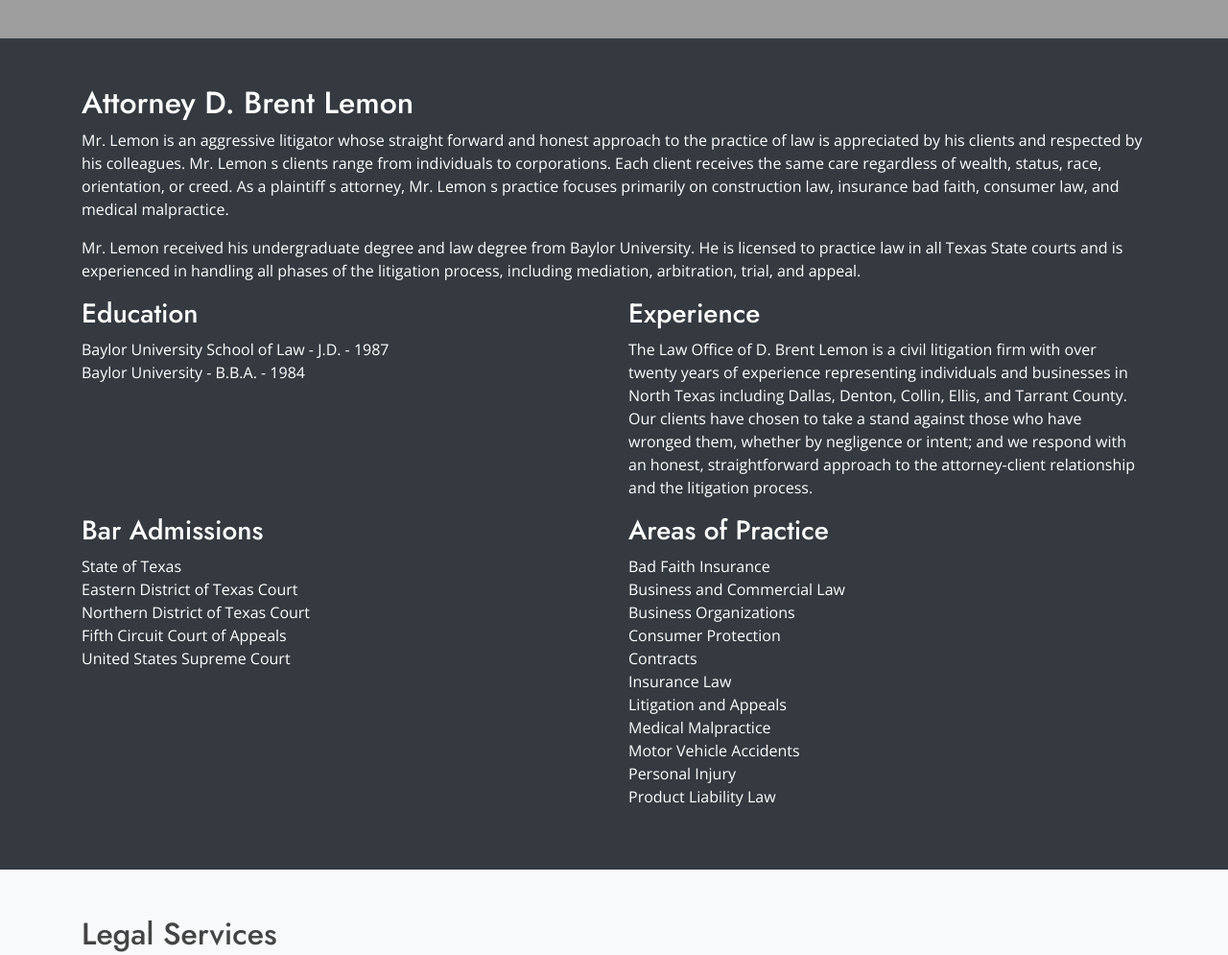
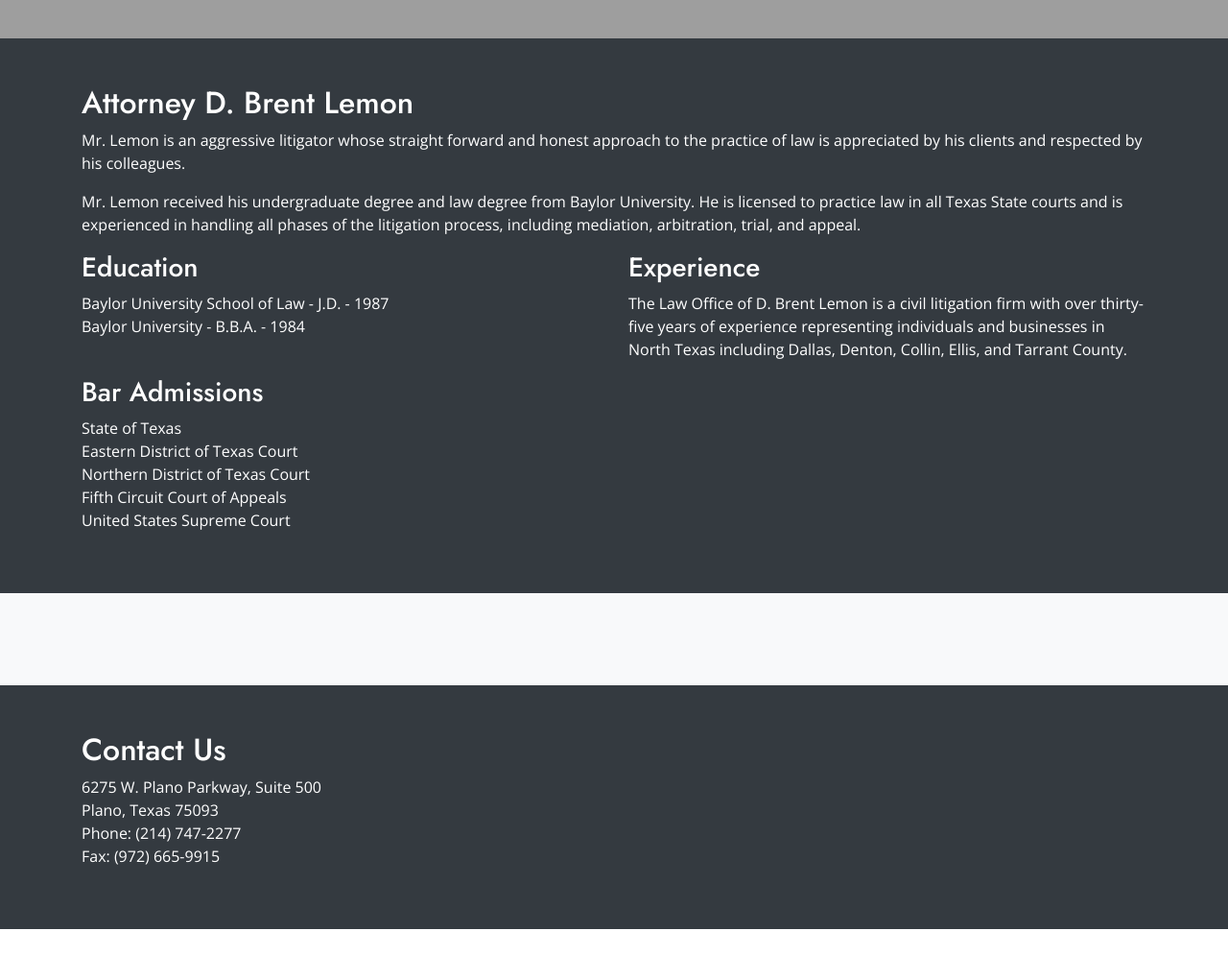
Before and after one commit to dblemonltr/wbsite, a plain HTML site: page index.html in a window 1280 px wide. Shown: the part 760-1755 px from the top of the page at 96% size. After the commit the page ends 1728 px from the top, so only its background shows below. Drawn offline with nearby package versions, Linux system fonts and the light colour scheme; grey boxes are pictures that could not be loaded.

Commit message:
Update index.html
Removed bio info and services descriptions

```diff
--- a/index.html
+++ b/index.html
@@ -63,7 +63,7 @@
 <section id="about" class="container-fluid p-5 bg-dark text-white">
     <div class="container">
         <h2>Attorney D. Brent Lemon</h2>
-        <p>Mr. Lemon is an aggressive litigator whose straight forward and honest approach to the practice of law is appreciated by his clients and respected by his colleagues. Mr. Lemon s clients range from individuals to corporations. Each client receives the same care regardless of wealth, status, race, orientation, or creed. As a plaintiff s attorney, Mr. Lemon s practice focuses primarily on construction law, insurance bad faith, consumer law, and medical malpractice.</p>
+        <p>Mr. Lemon is an aggressive litigator whose straight forward and honest approach to the practice of law is appreciated by his clients and respected by his colleagues. <!-- Mr. Lemon s clients range from individuals to corporations. Each client receives the same care regardless of wealth, status, race, orientation, or creed. As a plaintiff s attorney, Mr. Lemon s practice focuses primarily on construction law, insurance bad faith, consumer law, and medical malpractice.</p> -->
         <p>Mr. Lemon received his undergraduate degree and law degree from Baylor University. He is licensed to practice law in all Texas State courts and is experienced in handling all phases of the litigation process, including mediation, arbitration, trial, and appeal.</p>
         <div class="row">
             <div class="col-lg-6">
@@ -73,7 +73,7 @@
             </div>
             <div class="col-lg-6">
                 <h3>Experience</h3>
-                <p>The Law Office of D. Brent Lemon is a civil litigation firm with over twenty years of experience representing individuals and businesses in North Texas including Dallas, Denton, Collin, Ellis, and Tarrant County. Our clients have chosen to take a stand against those who have wronged them, whether by negligence or intent; and we respond with an honest, straightforward approach to the attorney-client relationship and the litigation process.</p>
+                <p>The Law Office of D. Brent Lemon is a civil litigation firm with over thirty-five years of experience representing individuals and businesses in North Texas including Dallas, Denton, Collin, Ellis, and Tarrant County. <!-- Our clients have chosen to take a stand against those who have wronged them, whether by negligence or intent; and we respond with an honest, straightforward approach to the attorney-client relationship and the litigation process.</p> -->
             </div>
         </div>
         <div class="row">
@@ -86,7 +86,7 @@
                     United States Supreme Court</p>
             </div>
             <div class="col-lg-6">
-                <h3>Areas of Practice</h3>
+                <!-- <h3>Areas of Practice</h3>
                 <p>Bad Faith Insurance</br>
                     Business and Commercial Law</br>
                     Business Organizations</br>
@@ -97,7 +97,7 @@
                     Medical Malpractice</br>
                     Motor Vehicle Accidents</br>
                     Personal Injury</br>
-                    Product Liability Law</p>
+                    Product Liability Law</p> -->
             </div>
         </div>
     </div>
@@ -106,7 +106,7 @@
 <!-- Services Section -->
 <section id="services" class="container-fluid p-5 bg-light">
     <div class="container">
-        <h2>Legal Services</h2>
+        <!-- <h2>Legal Services</h2>
         <div class="row mt-5">
             <div class="col-md-4">
 				<h3>Construction Defects</h3>
@@ -121,7 +121,7 @@
             <div class="col-md-4">
 				<h3>Insurance Bad Faith</h3>
 				<p>Insurance companies are required to act in good faith and honor policy agreements with their customers.  Insurance Bad Faith  refers to a claim that an insured person or entity has against an insurance company for failing to timely and properly pay a claim, or denying a claim in its entirety when it has no reasonable basis to do so.</p>
-				<p>The Law Office of D. Brent Lemon has experience in representing consumers, homeowners, and businesses against insurance companies for misrepresentations, wrongful conduct, and wrongful claim handling procedures.</p>
+				<p>The Law Office of D. Brent Lemon has experience in representing consumers, homeowners, and businesses against insurance companies for misrepresentations, wrongful conduct, and wrongful claim handling procedures.</p> -->
             </div>
         </div>
     </div>
@@ -131,7 +131,7 @@
 <section id="contact" class="container-fluid p-5 bg-dark text-white">
     <div class="container">
         <h2>Contact Us</h2>
-        <p>6275 W. Plano Parkway, Suite 500<br>Plano, TX <br>Phone: (214) 747-2277 <br>Fax: (972) 665-9915</p>
+        <p>6275 W. Plano Parkway, Suite 500<br>Plano, Texas 75093 <br>Phone: (214) 747-2277 <br>Fax: (972) 665-9915</p>
     </div>
 </section>
 
```
